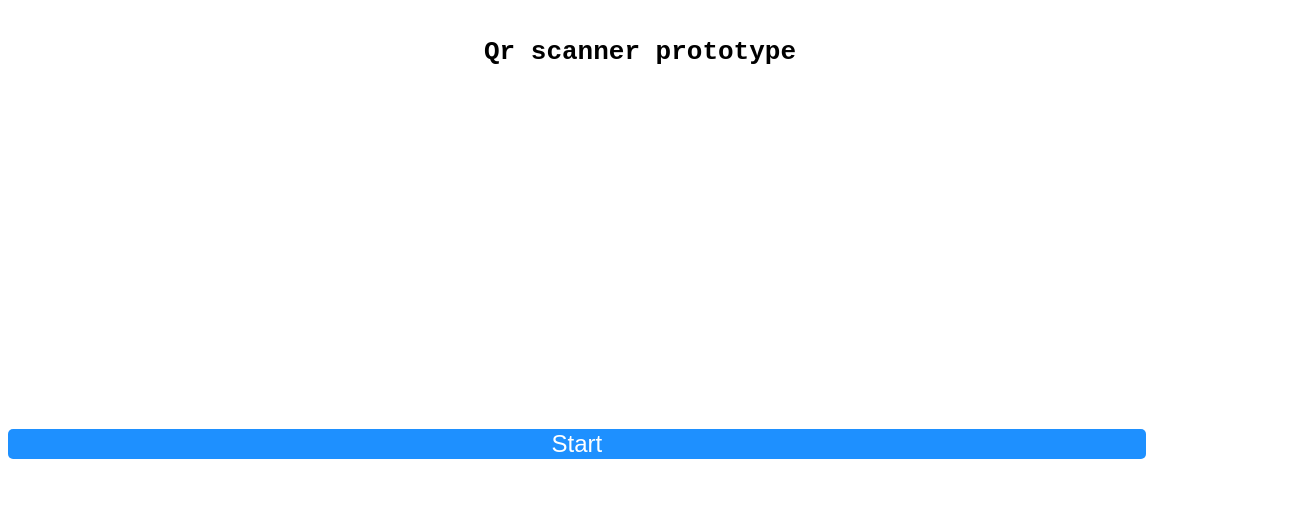
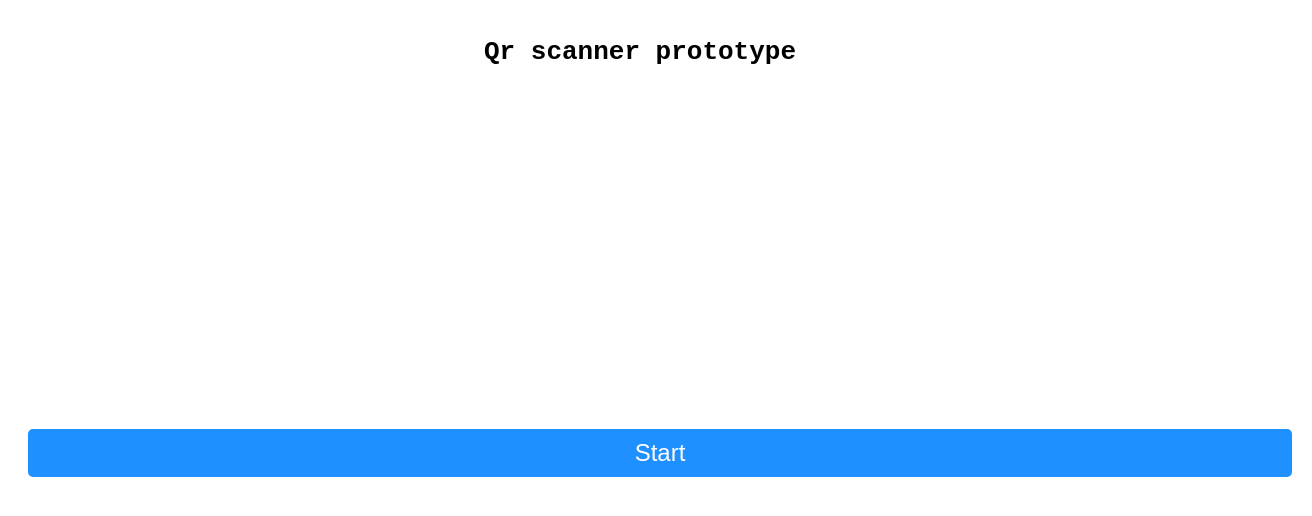
Before and after one commit to AjjlalAhmed/qr-code-scanner, a Vue app: page / in a window 1280 px wide. Shown: the top 516 px of the page, 1312 px wide, since content can reach past the window. Built offline with nearby package versions, Linux system fonts and the light colour scheme.

Commit message:
Uploading code

```diff
--- a/src/App.vue
+++ b/src/App.vue
@@ -1,13 +1,12 @@
 <template>
   <h1>Qr scanner prototype</h1>
   <video class="stream" width="300" height="300" ref="stream"></video>
-  <button class="start">Start</button>
+  <button class="start" @click="startScaning">Start</button>
 </template>
 
 <script>
 import QrScanner from "qr-scanner";
 import { ref } from "@vue/reactivity";
-import { onMounted } from "@vue/runtime-core";
 export default {
   name: "App",
   setup() {
@@ -35,8 +34,9 @@ h1 {
   border-radius: 5px;
 }
 .start {
-  width: 90%;
-  margin: 20px auto;
+  width: 100%;
+  margin: 20px ;
+  padding: 10px;
   background: dodgerblue;
   border: 0px;
   border-radius: 5px;
```
